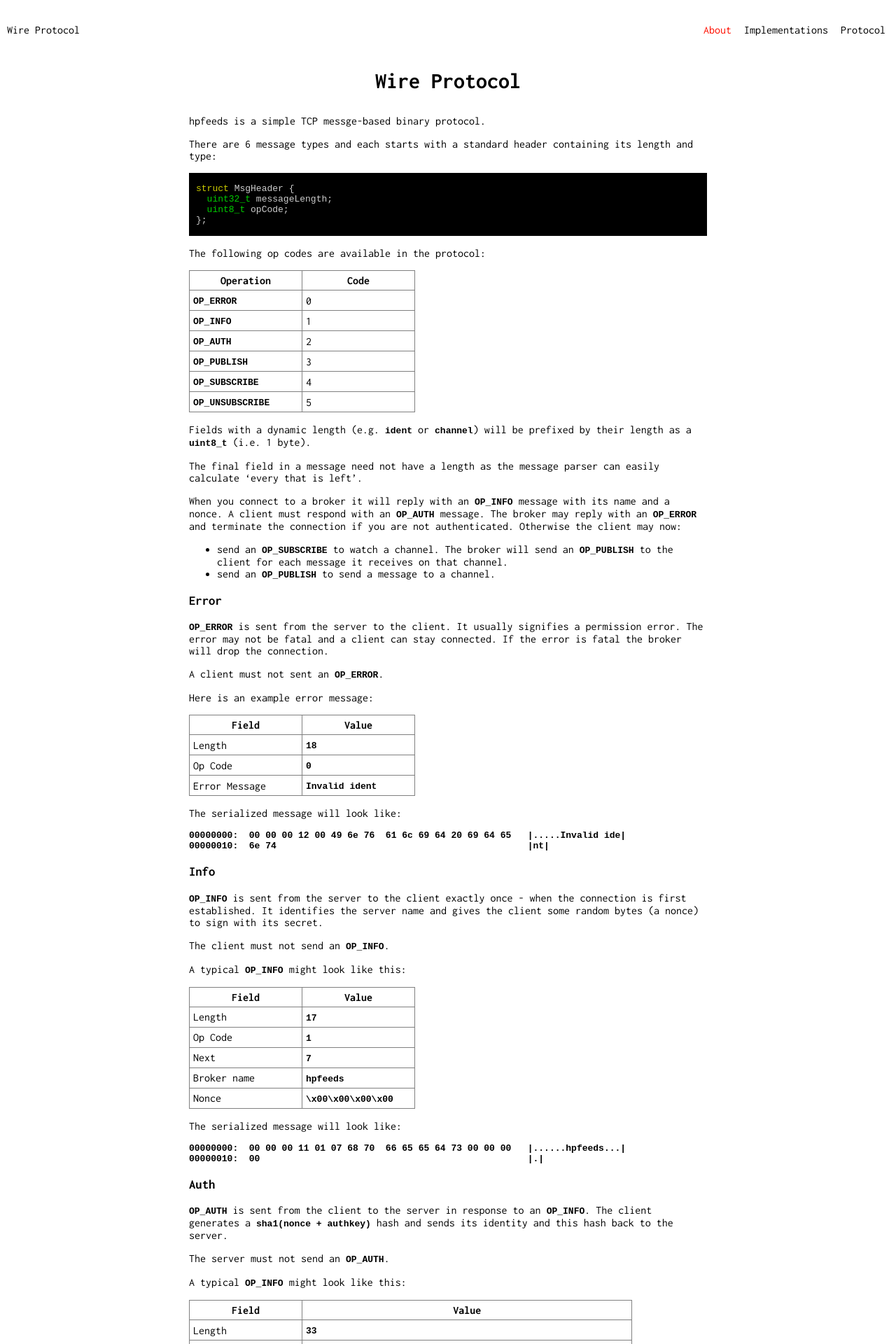
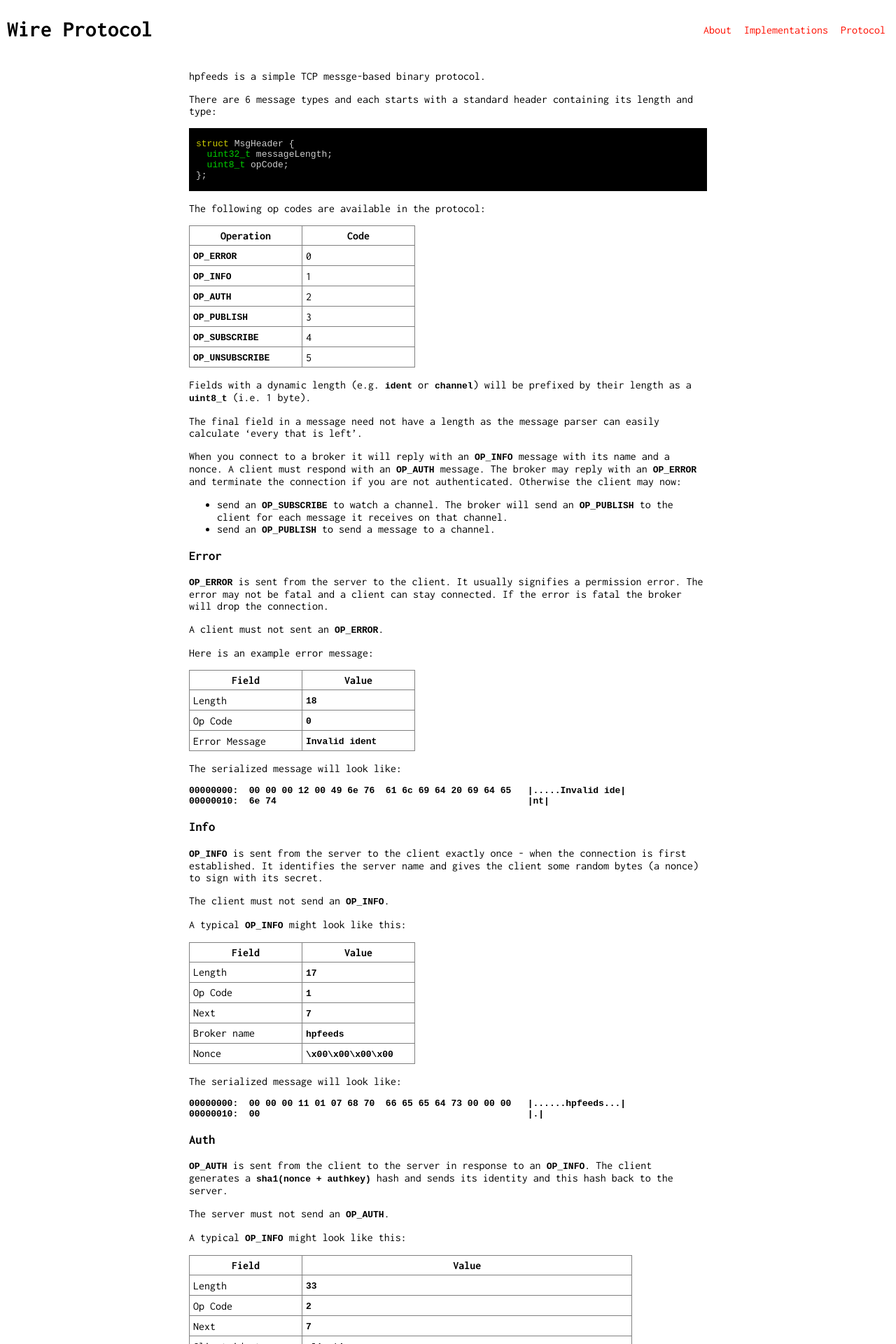
Before and after one commit to hpfeeds/hpfeeds.github.io, a Jekyll site: the page built from protocol.md, in a window 1280 px wide. Shown: the top 1920 px of the page at 70% size. Built offline with Jekyll 4.4.1, drawn with Linux system fonts in a browser that asks for light colours.

Commit message:
Fix links

```diff
--- a/_layouts/default.html
+++ b/_layouts/default.html
@@ -35,6 +35,7 @@
         <meta name="twitter:image" content="{{site.url}}{{ site.baseurl }}/{{site.favicon_location}}" />
     </head>
     <body>
+        <div class="wrapper">
         <div class="header">
                 <div class="title">
                 {{ title }}
@@ -42,14 +43,10 @@
                 <div class="menu">
                     <ul>
                         <li><a href="/">About</a></li>
-                    <li><a href="/implementations"></a>Implementations</a></li>
-                    <li><a href="/wire-protocol"></a>Protocol</a></li>
+                        <li><a href="/implementations">Implementations</a></li>
+                        <li><a href="/wire-protocol">Protocol</a></li>
                     </ul>
                 </div>
-        </div>
-        <div class="wrapper">
-            <div class="page-title">
-                {{ page.title }}
             </div>
             <div class="container">
                 <div class="content">
--- a/css/main.scss
+++ b/css/main.scss
@@ -161,14 +161,20 @@ code {
     align-items: center;
     padding: 2px 10px;
 
-  ul li {
-      margin: 5px;
-      display: inline-block;
-      list-style: none;
+  .title {
+    font-size: xx-large;
+    font-weight: bold;
+    line-height: 2;
   }
 
   .menu {
     margin-left: auto;
+  }
+
+  ul li {
+    margin: 5px;
+    display: inline-block;
+    list-style: none;
   }
 }
 
```
Lines whose indentation alone changed are shown as unchanged.
